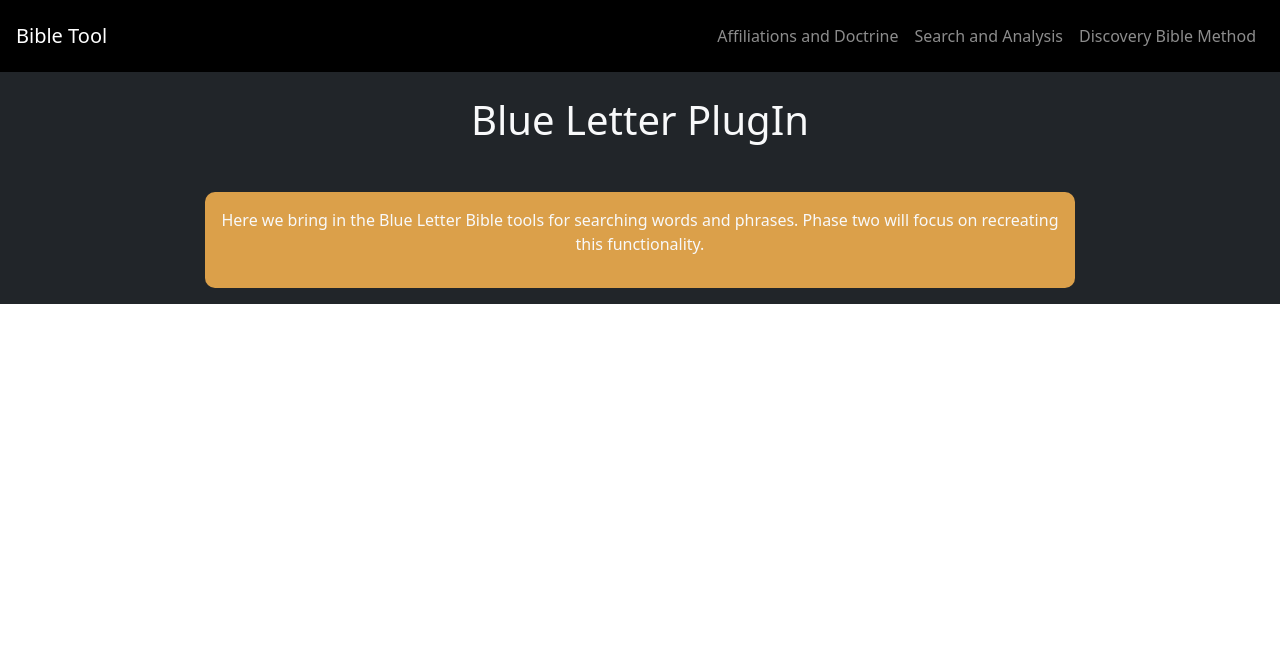
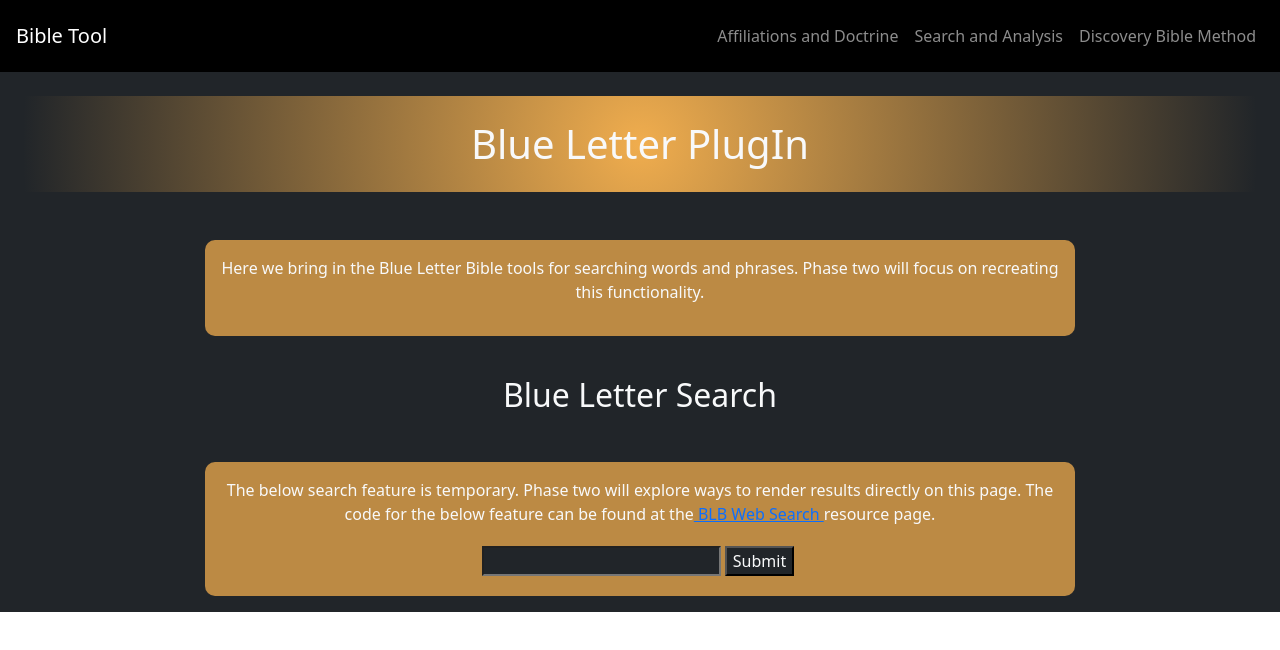
Before and after one commit to NoelEvan321/mbt-bible-tool, a React (Create React App) app: page /bibleSearch in a window 1280 px wide. Shown: the top 650 px of the page. Built offline with nearby package versions, Linux system fonts and the light colour scheme.

Commit message:
pulled in the BlueLetterBible search form

```diff
--- a/package.json
+++ b/package.json
@@ -6,6 +6,7 @@
     "@testing-library/jest-dom": "^5.16.5",
     "@testing-library/react": "^13.4.0",
     "@testing-library/user-event": "^13.5.0",
+    "axios": "^1.3.3",
     "bootstrap": "^5.2.3",
     "react": "^18.2.0",
     "react-bootstrap": "^2.7.0",
--- a/src/components/Affiliations/Affiliations.js
+++ b/src/components/Affiliations/Affiliations.js
@@ -8,7 +8,7 @@
     <>
         <section className="bg-dark py-5">
           <article className="p-4">
-                <h1 className='text-center'>Relevant Affilitations</h1>
+                <h1 className='text-center text-light py-4'>Relevant Affilitations</h1>
           </article>
           <div className="par-block col-md-8 offset-md-2 my-3 p-3 text-center text-light">
             <p>
--- a/src/components/BibleSearch/BibleSearch.js
+++ b/src/components/BibleSearch/BibleSearch.js
@@ -1,11 +1,26 @@
 import React from 'react'
+import { Container } from 'react-bootstrap'
+// import axios from 'axios'
 
 export default function BibleSearch() {
+  // //Blue Letter Bible plug in
+  // const [blb, setBlb] = useState();
+  // //Axios Get
+  // const getBlb = () => {
+  //   axios.get('https://www.blueletterbible.org/search/search.cfm?Criteria={searchText}&t=KJV#s=s_primary_0_1').then(response => {
+  //       console.log(response)
+  //       setBlb(response.data)
+  //   })}
+
+  // //uef
+  // useEffect(() => {
+  //   getBlb()
+  // }, []);
   return (
       <>
       <section className="bg-dark text-light text-center">
         <article className="p-4">
-              <h1 className='text-center'>Blue Letter PlugIn</h1>
+              <h1 className='text-center py-4'>Blue Letter PlugIn</h1>
         </article>
         <div className="row">
           <div className='col-md-8 offset-md-2 p-3 my-3 par-block'>
@@ -15,6 +30,39 @@
             </p>
           </div>
         </div>
+        <article className="p-4">
+          <h2 className='text-center'>Blue Letter Search</h2>
+        </article>
+        <div className="row">
+          <div className='col-md-8 offset-md-2 p-3 my-3 par-block'>
+            <p>
+              The below search feature is temporary. Phase two will explore ways to render results directly on this page.
+              The code for the below feature can be found at the
+              <a href='https://www.blueletterbible.org/webtools/BLB_websearch.cfm' target='_blank' rel='noreferrer'> BLB Web Search </a>
+               resource page.
+            </p>
+            <form action="https://www.blueletterbible.org/search/preSearch.cfm" method="get" target="_new">
+              <input className='bg-dark text-light' type="text" name="Criteria" />
+              <input type="hidden" name="t" value="KJV" />
+              <input className='bg-dark text-light m-1' type="submit" />
+              {/* TODO: add call to axios get request on click of submit button */}
+            </form>
+            {/*
+              will need a hook for the text input.
+              will need to format each feature in the call result.
+              will need to design container for results.
+              will need to create new collection for each result that's generated based on element number.
+                -- will need to work out logic for to iterated through.
+             */}
+          </div>
+          {/*<Container>
+            <div className="row">
+              <div className="col-md-10 offset-md-2 search-result">
+                <p><strong>{/*blb.map get verse ref here</strong>: {/*get verse text here<p></p>
+              </div>
+            </div>
+          </Container>*/}
+        </div>
       </section>
       </>
   )
--- a/src/components/Discovery/DiscoveryMethod.js
+++ b/src/components/Discovery/DiscoveryMethod.js
@@ -8,7 +8,7 @@
     <>
       <section className="bg-dark text-light text-center">
         <article className="p-4">
-              <h1 className='text-center'>Discovery Bible Method</h1>
+              <h1 className='text-center py-4'>Discovery Bible Method</h1>
         </article>
         <div className="row">
           <div className='col-md-8 offset-md-2 p-3 my-3 par-block'>
@@ -18,7 +18,7 @@
           </div>
         </div>
         <article className="p-4">
-              <h2 className='text-center'>Materials for Discovery</h2>
+              <h2 className='text-center sub-sect'>Materials for Discovery</h2>
         </article>
         <div className='col-md-8 offset-md-2 p-3 my-3'>
           <div className='row offset-md-1'>
@@ -26,7 +26,7 @@
           </div>
         </div>
         <article className="p-4">
-              <h2 className='text-center'>Steps for Discovery</h2>
+              <h2 className='text-center sub-sect'>Steps for Discovery</h2>
         </article>
         <div className='col-md-8 offset-md-2 p-3 my-3'>
           <div className='row offset-md-1'>
--- a/src/components/Home/Index.css
+++ b/src/components/Home/Index.css
@@ -1,5 +1,13 @@
 .par-block {
-    background-color: RGBA(240, 173, 78,.9);
+    background-color: RGBA(240, 173, 78,.75);
     border-color: RGB(240, 173, 78);
     border-radius: 10px;
 }
+article h1 {
+    background-image: radial-gradient(circle at 50% 50%, rgba(240, 173, 78), transparent);
+}
+h2.text-center {
+    border: 10px;
+    border-color: RGB(240, 173, 78) !important;
+    border-radius: 10px !important;
+}
--- a/src/components/Home/Index.js
+++ b/src/components/Home/Index.js
@@ -5,7 +5,7 @@
   return (
       <section className='bg-dark text-light'>
         <article className="p-4">
-                <h1 className='text-center'>Welcome to the Living Faith Bible Tool</h1>
+                <h1 className='text-center py-4'>Welcome to the Living Faith Bible Tool</h1>
           </article>
         <div className='row'>
           <div className='text-center col-md-8 offset-md-2 par-block my-5 p-3'>
```
Also changed, not shown: 1 other file (tests, documents, lock files or other folders).
